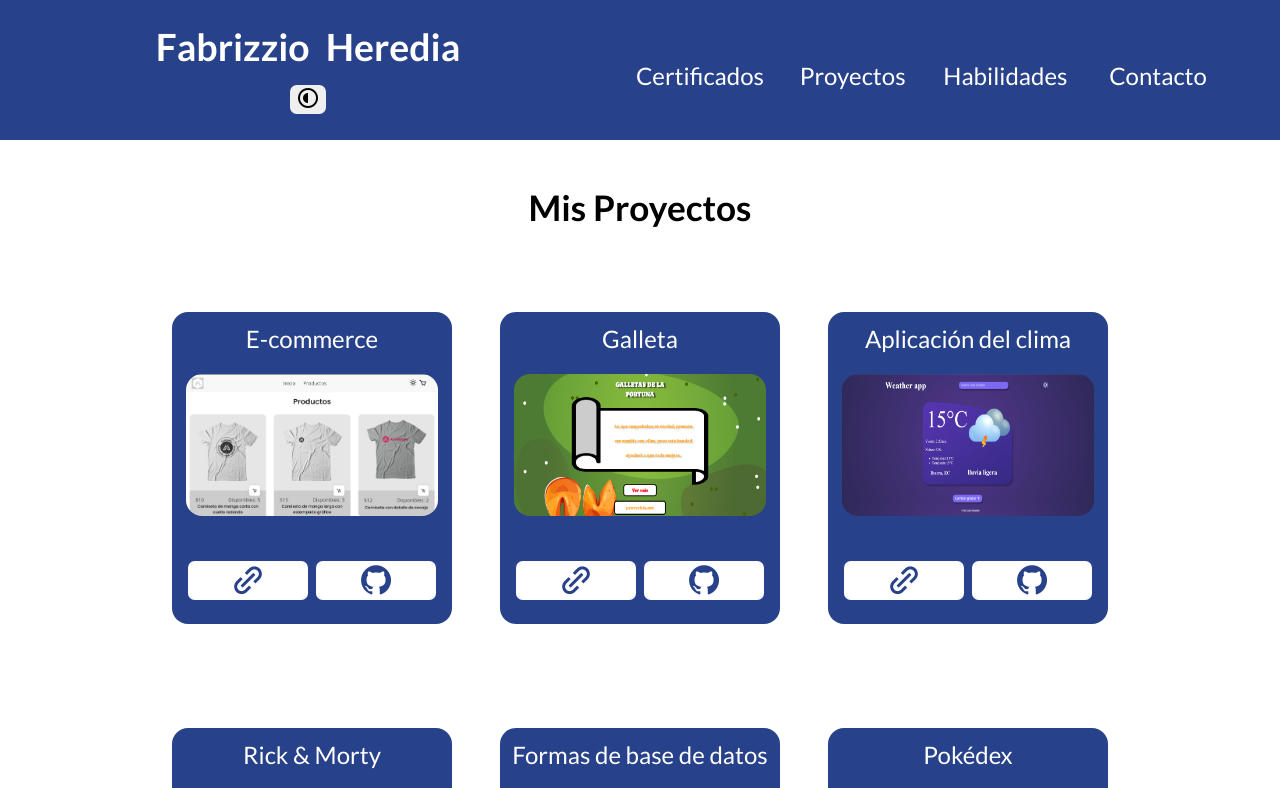
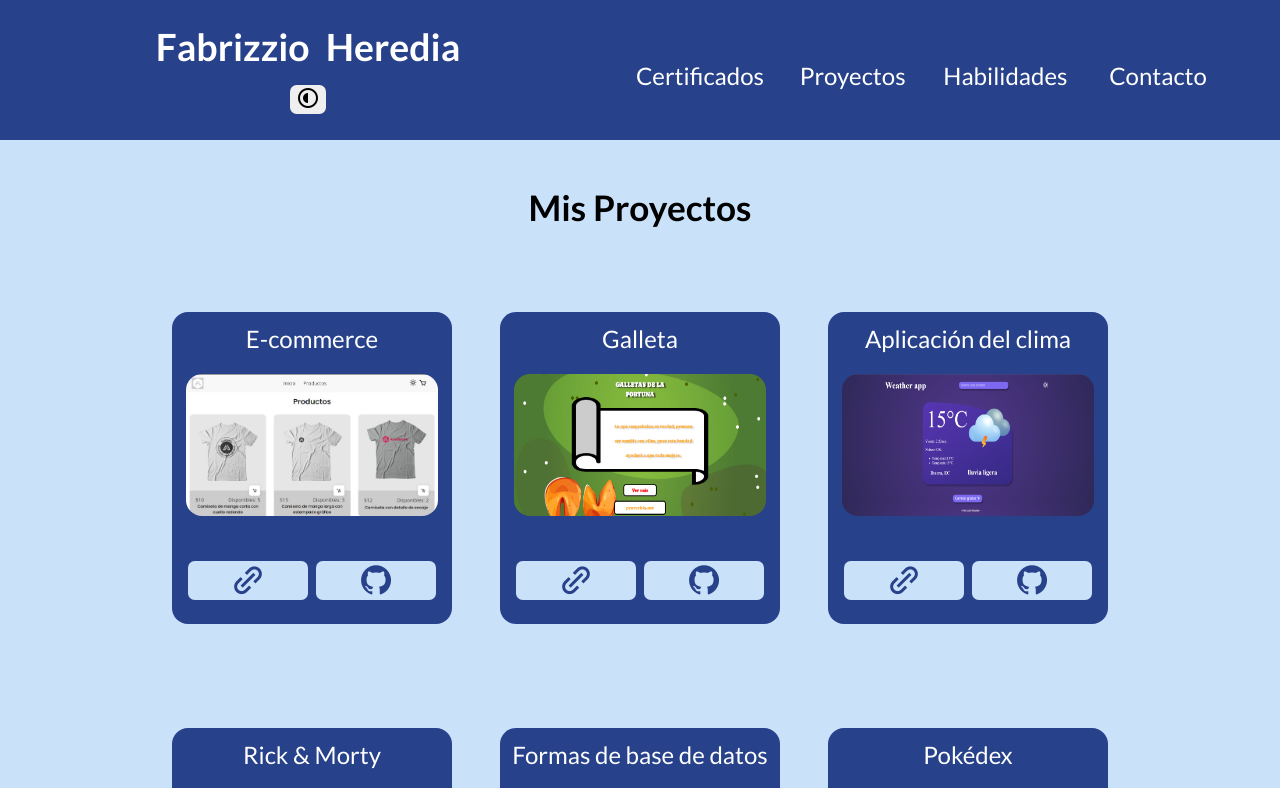
Before and after one commit to fabryfh/Portfolio-Fabrizzio-Heredia, a React (Vite) app: page /#/projects in a window 1280 px wide. Shown: the top 788 px of the page. Built offline with nearby package versions, Linux system fonts and the light colour scheme.

Commit message:
Update color 1

```diff
--- a/src/App.css
+++ b/src/App.css
@@ -7,7 +7,7 @@
 
     --color-primary: rgb(39, 65, 138);
     /* --color-primary: rgb(64, 49, 149); */
-    --color-secundary: rgb(255, 255, 255);
+    --color-secundary: rgb(202, 225, 250);
 
     --color-card-primary: rgba(184,222,255,1);
     --color-card-secundary: rgba(229,242,255,1);
@@ -21,8 +21,8 @@
     --color-font-secunday-dark: rgb(161, 166, 181);
     --color-font-third-dark: rgb(255, 255, 255);
 
-    --color-primary: rgb(49, 49, 49);
-    --color-secundary:  rgb(104, 104, 104);
+    --color-primary: rgba(1, 16, 31, 0.868);
+    --color-secundary:  rgba(31, 45, 67, 0.962);
 
     --color-card-primary: rgba(88,54,179,1);
     --color-card-secundary:  rgba(54,42,132,1);
--- a/src/pages/styles/ProjectsPage.css
+++ b/src/pages/styles/ProjectsPage.css
@@ -104,7 +104,7 @@
 
 
 .project__description {
-    border: 2px solid rgb(92, 92, 92);
+    border: 2px solid var(--color-primary);
     font-size: 19px;
     width: 100%;
     color: var(--color-font-third-dark);
```
